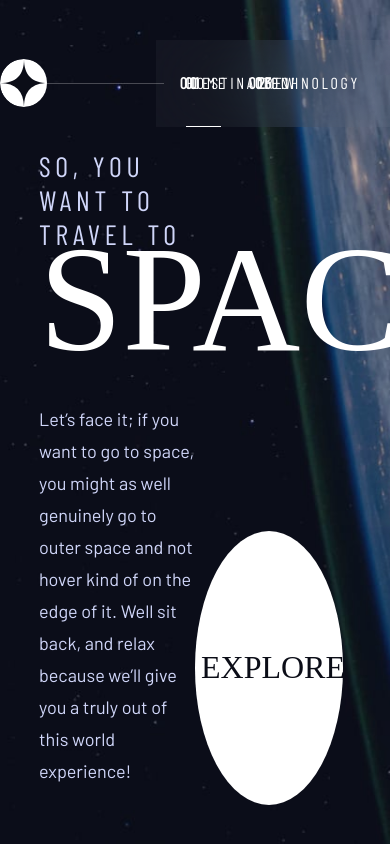
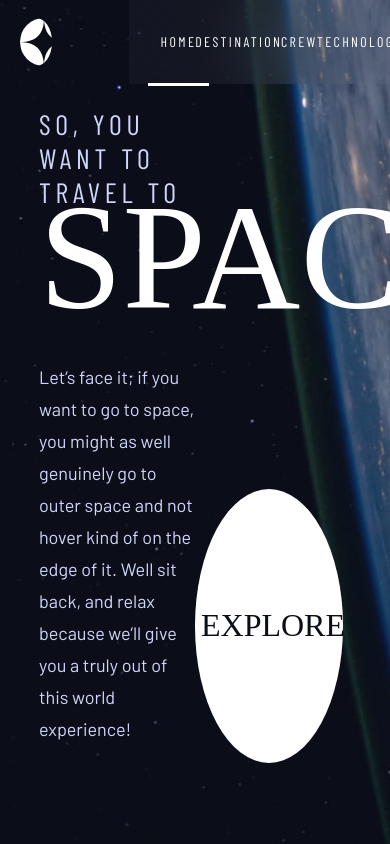
Before and after one commit to BadLice/space-tourism-website, a React (Create React App) app: page / in a window 390 px wide. Built offline with nearby package versions, Linux system fonts and the light colour scheme; a web font is replaced by a local one.

Commit message:
navbar responsive for tablet

```diff
--- a/src/NavBar.tsx
+++ b/src/NavBar.tsx
@@ -9,6 +9,11 @@ const Container = styled.div`
 	justify-content: left;
 	align-items: center;
 	padding-top: 40px;
+
+	@media only screen and (max-width: 768px) and (min-width: 376px) {
+		padding-top: 0px;
+		height: 10%;
+	}
 `;
 
 type NavBarProps = {
--- a/src/NavBarButtons.tsx
+++ b/src/NavBarButtons.tsx
@@ -1,10 +1,12 @@
 import { useState } from 'react';
 import styled, { keyframes } from 'styled-components';
 import { Nav1, Nav2 } from 'Typography';
+import useMediaQuery from 'useMediaQuery';
 
 type IndicatorProps = {
 	$currentPath: number;
 	$previousPath: number;
+	$size: number;
 };
 
 const Container = styled.div`
@@ -17,6 +19,10 @@ const Container = styled.div`
 	background: rgba(255, 255, 255, 0.04);
 	backdrop-filter: blur(40.7742px);
 	padding-left: 5%;
+
+	@media only screen and (max-width: 768px) and (min-width: 376px) {
+		width: 67%;
+	}
 `;
 
 const List = styled.ul`
@@ -27,16 +33,25 @@ const List = styled.ul`
 	justify-content: left;
 	align-items: center;
 	padding-left: 5%;
+
+	@media only screen and (max-width: 768px) and (min-width: 376px) {
+		padding-left: 0;
+	}
 `;
 
 const Item = styled.li`
 	display: flex;
 	justify-content: center;
-	align-content: center;
 	flex-direction: column;
 	height: 100%;
 	width: 17%;
 	text-align: center;
+
+	@media only screen and (max-width: 768px) and (min-width: 376px) {
+		width: 25%;
+		text-align: left;
+		align-items: left;
+	}
 `;
 
 const IndicatorContainer = styled.div`
@@ -47,29 +62,37 @@ const IndicatorContainer = styled.div`
 	display: flex;
 	flex-direction: row;
 	justify-content: left;
+
+	@media only screen and (max-width: 768px) and (min-width: 376px) {
+		padding-left: 0%;
+	}
 `;
 
-const slide = ({ $currentPath, $previousPath }: IndicatorProps) => keyframes`
+const slide = ({ $currentPath, $previousPath, $size }: IndicatorProps) => keyframes`
 	0%{
-		margin-left: ${$previousPath * 17}%;
+		margin-left: ${$previousPath * $size}%;
 	}
 	70% {
-		margin-left: ${$currentPath * 17 + ($previousPath > $currentPath ? -1 : 1)}%;
+		margin-left: ${$currentPath * $size + ($previousPath > $currentPath ? -1 : 1)}%;
 	}
 	90% {
-		margin-left: ${$currentPath * 17 + ($previousPath > $currentPath ? 1 : -1)}%;
+		margin-left: ${$currentPath * $size + ($previousPath > $currentPath ? 1 : -1)}%;
 	}
 	100%  {
-		margin-left: ${$currentPath * 17}%;
+		margin-left: ${$currentPath * $size}%;
 	}
 `;
 
 const Indicator = styled.div<IndicatorProps>`
 	height: 1px;
 	background-color: white;
-	width: 17%;
-	margin-left: ${({ $currentPath }) => $currentPath * 17}%;
+	width: ${({ $size }) => $size}%;
+	margin-left: ${({ $currentPath, $size }) => $currentPath * $size}%;
 	animation: ${(props) => slide(props)} 0.2s ease-in;
+
+	@media only screen and (max-width: 768px) and (min-width: 376px) {
+		height: 3px;
+	}
 `;
 
 const NavButton = styled.a`
@@ -80,6 +103,20 @@ const NavButton = styled.a`
 	align-items: center;
 `;
 
+const Index = styled(Nav2)`
+	@media only screen and (max-width: 768px) and (min-width: 376px) {
+		display: none;
+	}
+`;
+
+const Label = styled(Nav1)`
+	@media only screen and (max-width: 768px) and (min-width: 376px) {
+		font-size: 14px;
+		line-height: 17px;
+		letter-spacing: 2.3625px;
+	}
+`;
+
 type NavBarButtonsProps = {
 	path: number;
 	setPath: React.Dispatch<React.SetStateAction<number>>;
@@ -87,6 +124,10 @@ type NavBarButtonsProps = {
 
 const NavBarButtons = ({ path, setPath }: NavBarButtonsProps) => {
 	const [previousPath, setPreviousPath] = useState(0);
+
+	const isTablet = useMediaQuery('(max-width: 768px)');
+
+	let indicatorSize = isTablet ? 25 : 17;
 
 	const handleClickNav = (e: React.MouseEvent<HTMLLIElement, MouseEvent>, p: number) => {
 		e.preventDefault();
@@ -99,31 +140,35 @@ const NavBarButtons = ({ path, setPath }: NavBarButtonsProps) => {
 			<List>
 				<Item onClick={(e) => handleClickNav(e, 0)}>
 					<NavButton href='/'>
-						<Nav2>00</Nav2>
-						<Nav1>Home</Nav1>
+						<Index>00</Index>
+						<Label>Home</Label>
 					</NavButton>
 				</Item>
 				<Item onClick={(e) => handleClickNav(e, 1)}>
 					<NavButton href='/'>
-						<Nav2>01</Nav2>
-						<Nav1>Destination</Nav1>
+						<Index>01</Index>
+						<Label>Destination</Label>
 					</NavButton>
 				</Item>
 				<Item onClick={(e) => handleClickNav(e, 2)}>
 					<NavButton href='/'>
-						<Nav2>02</Nav2>
-						<Nav1>Crew</Nav1>
+						<Index>02</Index>
+						<Label>Crew</Label>
 					</NavButton>
 				</Item>
 				<Item onClick={(e) => handleClickNav(e, 3)}>
 					<NavButton href='/'>
-						<Nav2>03</Nav2>
-						<Nav1>Technology</Nav1>
+						<Index>03</Index>
+						<Label>Technology</Label>
 					</NavButton>
 				</Item>
 			</List>
 			<IndicatorContainer>
-				<Indicator $currentPath={path} $previousPath={previousPath} />
+				<Indicator
+					$currentPath={path}
+					$previousPath={previousPath}
+					$size={indicatorSize}
+				/>
 			</IndicatorContainer>
 		</Container>
 	);
--- a/src/NavBarLogo.tsx
+++ b/src/NavBarLogo.tsx
@@ -8,6 +8,11 @@ const LogoContainer = styled.div`
 	display: flex;
 	flex-direction: row;
 	align-items: center;
+
+	@media only screen and (max-width: 768px) and (min-width: 376px) {
+		width: 33%;
+		padding-left: 5%;
+	}
 `;
 
 const LogoWrapper = styled.div`
@@ -35,6 +40,10 @@ const Line = styled.div`
 	mix-blend-mode: normal;
 	opacity: 0.25;
 	z-index: 10;
+
+	@media only screen and (max-width: 768px) and (min-width: 376px) {
+		display: none;
+	}
 `;
 
 const NavBarLogo = () => {
--- a/src/home/Home.tsx
+++ b/src/home/Home.tsx
@@ -8,6 +8,12 @@ const Row = styled.div`
 	flex-direction: row;
 	align-items: center;
 	height: 85%;
+
+	@media only screen and (max-width: 768px) and (max-width: 375px) {
+		body {
+			flex-direction: column;
+		}
+	}
 `;
 
 const HomeTextContainer = styled.div`
@@ -80,8 +86,16 @@ const ExploreText = styled(H4)`
 	color: #0b0d17;
 `;
 
-const Home = () => {
+type HomeProps = {
+	setPath: React.Dispatch<React.SetStateAction<number>>;
+};
+
+const Home = ({ setPath }: HomeProps) => {
 	const [buttonAnimated, setButtonAnimated] = useState(false);
+
+	const goToDestination = () => {
+		setPath(1);
+	};
 
 	return (
 		<Row>
@@ -98,6 +112,7 @@ const Home = () => {
 				<ExploreButton
 					$animated={buttonAnimated}
 					onAnimationEnd={() => setButtonAnimated(true)}
+					onClick={goToDestination}
 				>
 					<ExploreText>Explore</ExploreText>
 				</ExploreButton>
--- /dev/null
+++ b/src/useMediaQuery.tsx
@@ -0,0 +1,25 @@
+import React from 'react';
+
+const useMediaQuery = (query: string) => {
+	const [matches, setMatches] = React.useState(false);
+
+	React.useEffect(() => {
+		const matchQueryList = window.matchMedia(query);
+
+		setMatches(matchQueryList.matches);
+
+		const handleChange = (e: MediaQueryListEvent) => {
+			setMatches(e.matches);
+		};
+
+		matchQueryList.addEventListener('change', handleChange);
+
+		return () => {
+			matchQueryList.removeEventListener('change', handleChange);
+		};
+	}, [query]);
+
+	return matches;
+};
+
+export default useMediaQuery;
```
